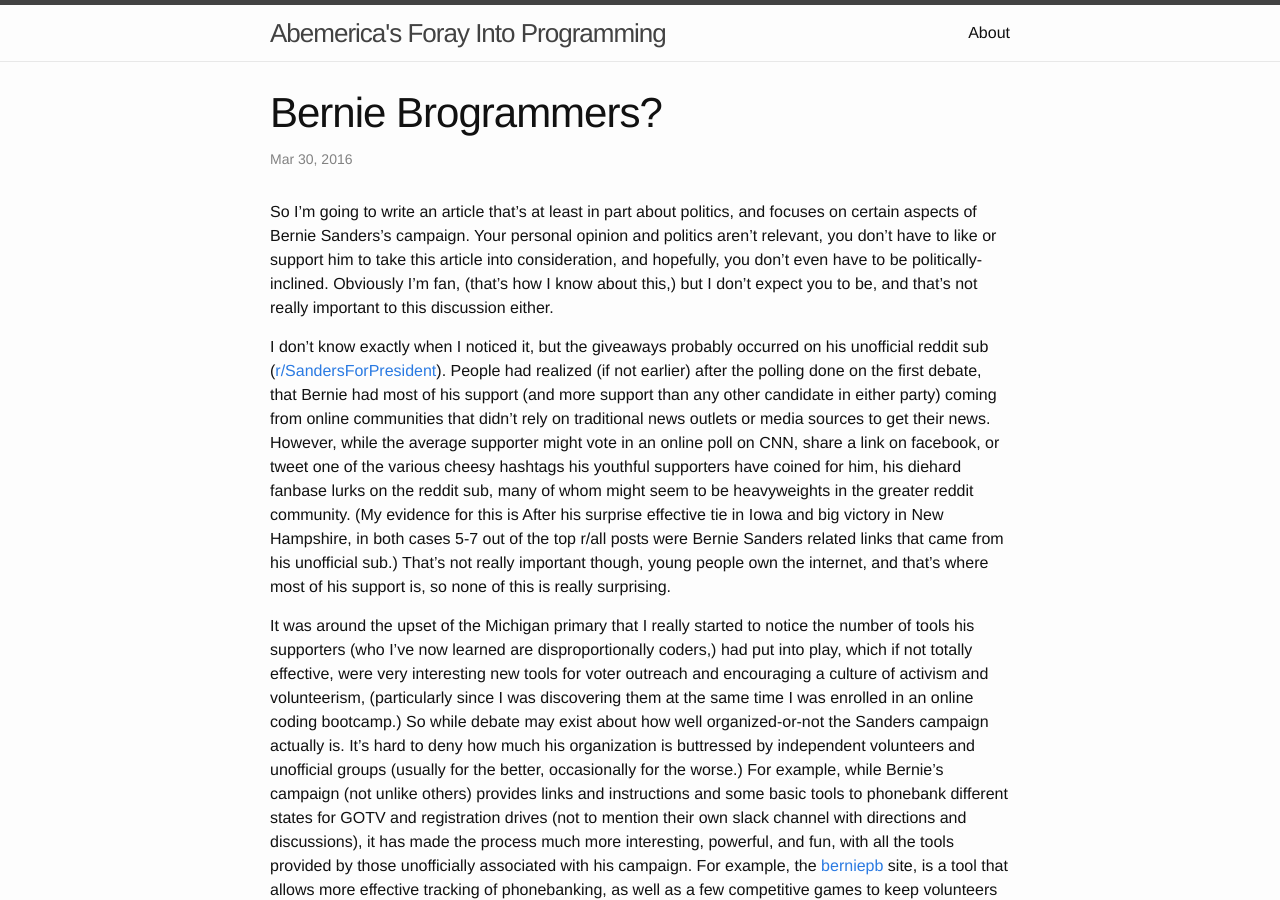
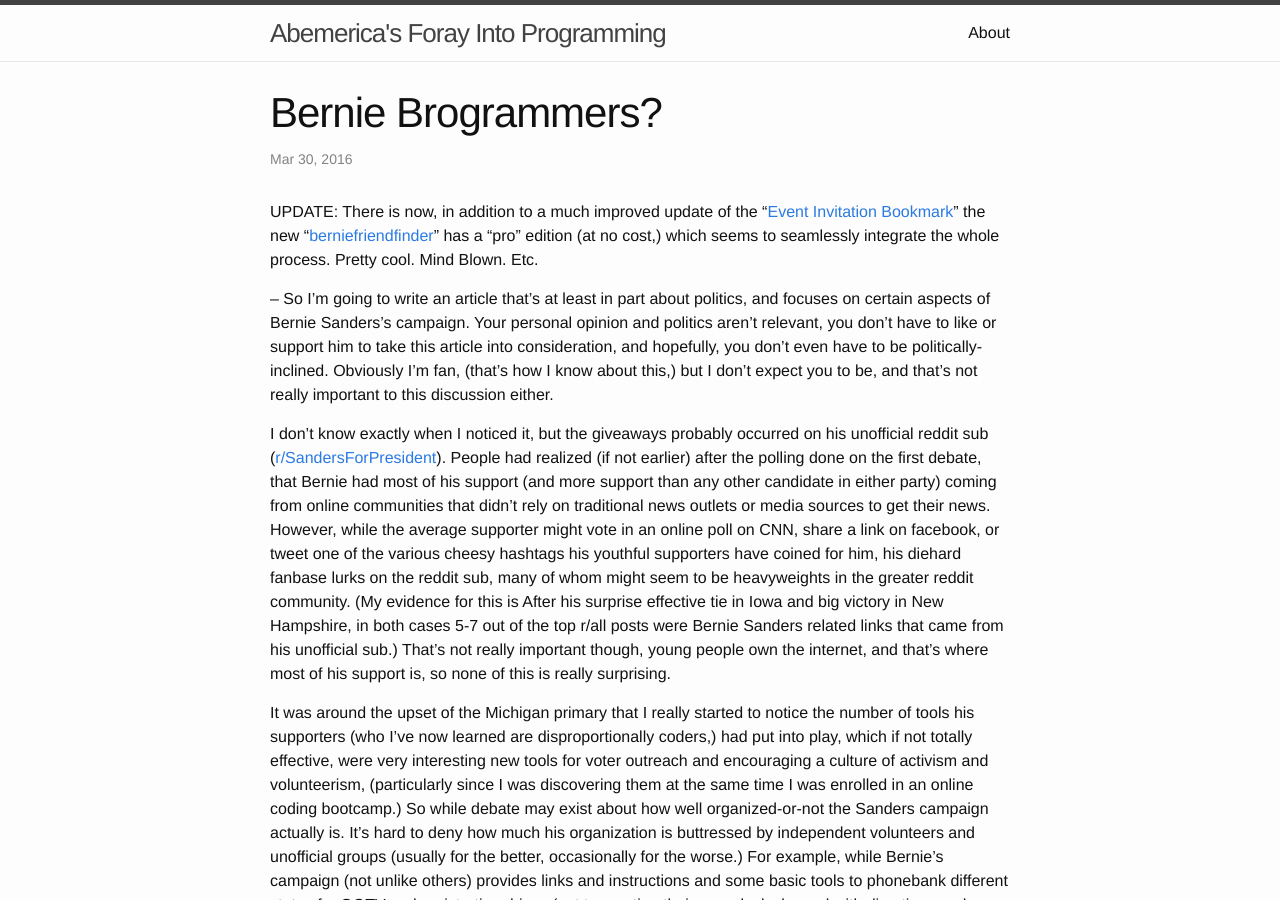
Before and after one commit to fakeAssBrian/americool.github.io, a Jekyll site: the page built from _posts/2016-03-30-bernie-brogrammers.md, in a window 1280 px wide and 900 px high. Built offline with Jekyll 4.4.1, drawn with Linux system fonts in a browser that asks for light colours.

Commit message:
updated article

```diff
--- a/_posts/2016-03-30-bernie-brogrammers.md
+++ b/_posts/2016-03-30-bernie-brogrammers.md
@@ -4,7 +4,9 @@
 date:   2016-03-30
 categories: Bernie Sanders, elections, programming, campaigning
 ---
+UPDATE: There is now, in addition to a much improved update of the "[Event Invitation Bookmark]" the new "[berniefriendfinder]" has a "pro" edition (at no cost,) which seems to seamlessly integrate the whole process. Pretty cool. Mind Blown. Etc.
 
+--
 So I’m going to write an article that’s at least in part about politics, and focuses on certain aspects of Bernie Sanders’s campaign. Your personal opinion and politics aren’t relevant, you don’t have to like or support him to take this article into consideration, and hopefully, you don’t even have to be politically-inclined. Obviously I’m fan, (that’s how I know about this,) but I don’t expect you to be, and that’s not really important to this discussion either.
 
 I don’t know exactly when I noticed it, but the giveaways probably occurred on his unofficial reddit sub ([r/SandersForPresident]). People had realized (if not earlier) after the polling done on the first debate, that Bernie had most of his support (and more support than any other candidate in either party) coming from online communities that didn’t rely on traditional news outlets or media sources to get their news. However, while the average supporter might vote in an online poll on CNN, share a link on facebook, or tweet one of the various cheesy hashtags his youthful supporters have coined for him,  his diehard fanbase lurks on the reddit sub, many of whom might seem to be heavyweights in the greater reddit community. (My evidence for this is After his surprise effective tie in Iowa and big victory in New Hampshire, in both cases 5-7 out of the top r/all posts were Bernie Sanders related links that came from his unofficial sub.) That’s not really important though, young people own the internet, and that’s where most of his support is, so none of this is really surprising.
```
